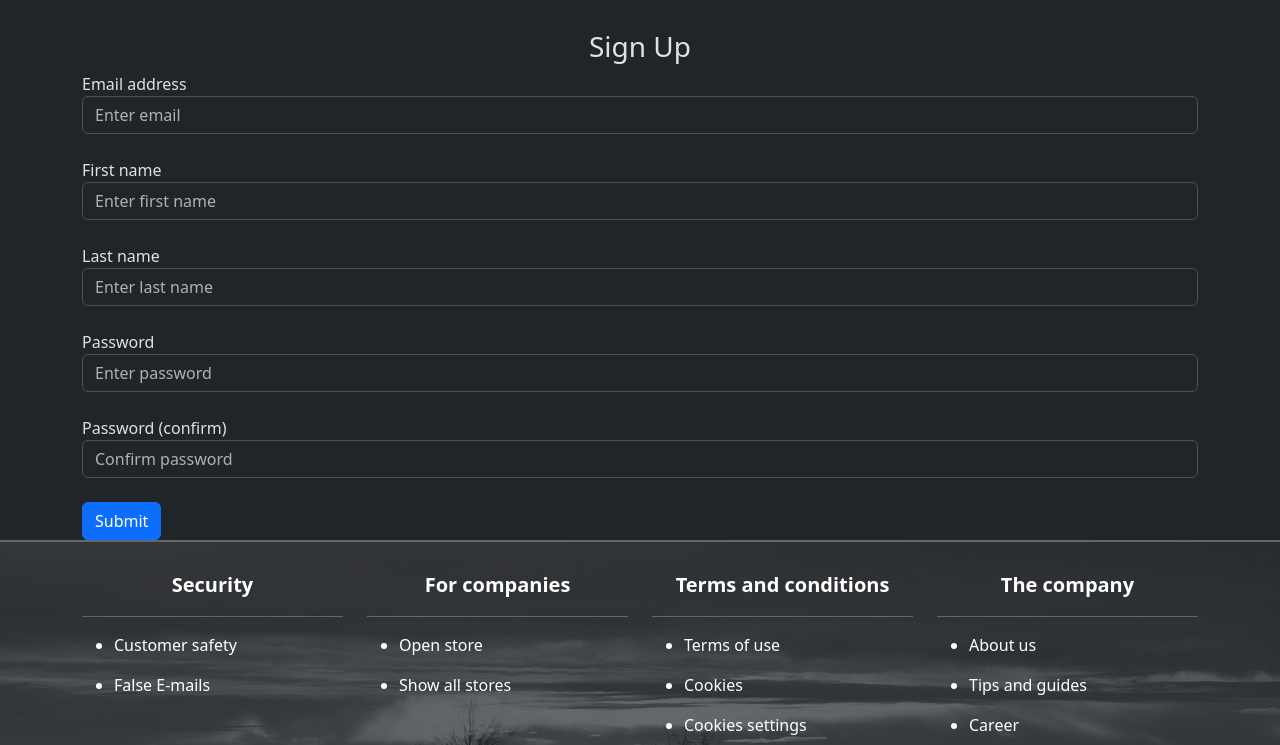
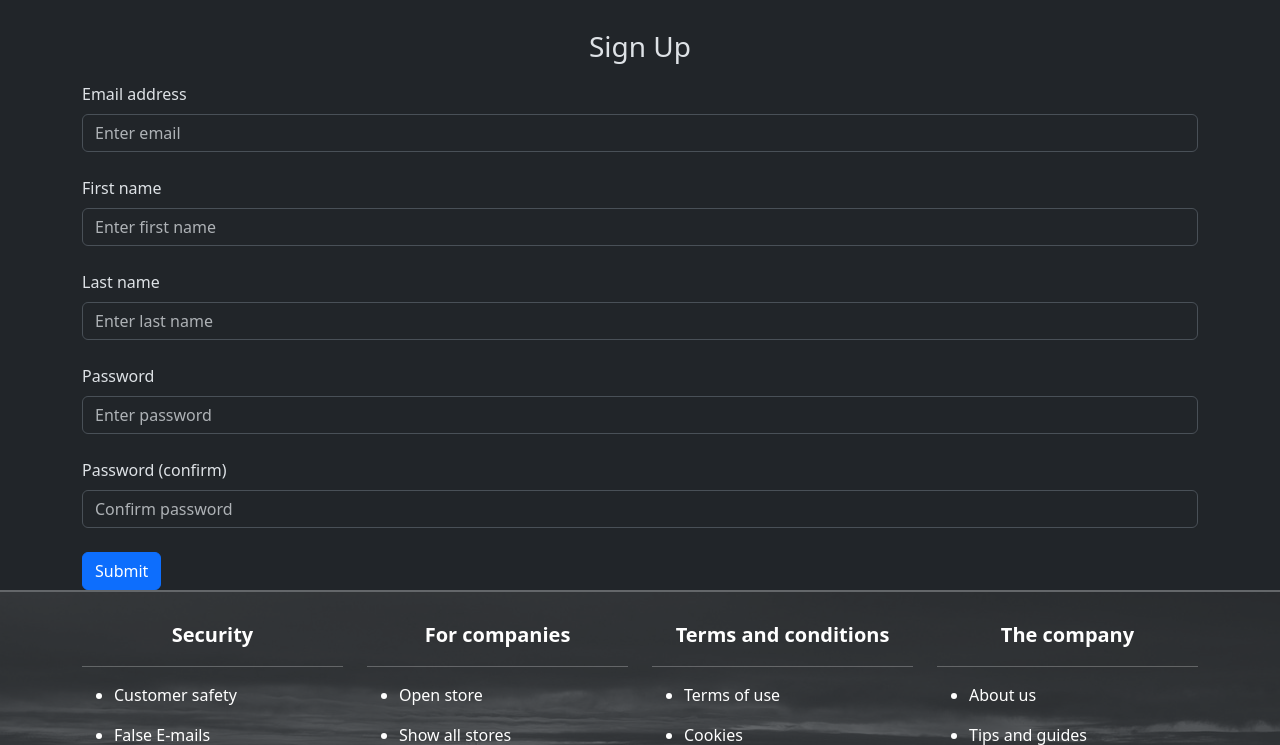
Before and after one commit to Marmak95/Python_Website, a Python web app: template website/templates/signUp.html in a window 1280 px wide. Shown: the part 57-802 px from the top of the page. Run offline with Jinja, Linux system fonts and the light colour scheme; the template is opened without the code that fills it, so the values that code supplies are empty.

Commit message:
Slight padding adjustments + README.md update

```diff
--- a/website/static/styles.css
+++ b/website/static/styles.css
@@ -8,8 +8,14 @@ body {
 
 .top-text {
     padding-top: 30px;
+    padding-bottom: 10px;
 }
 
+.form-text-info {
+    padding-bottom: 8px;
+}
+
+/* Footer improvement with a background image */
 .footer {
     position: relative; /* Needed for stacking context */
     color: #fff;
--- a/website/templates/home.html
+++ b/website/templates/home.html
@@ -3,7 +3,7 @@
     <script src="../static/index.js"></script>
 {% endblock %}
 {% block content %}
-<h1 align="center">Notes</h1>
+<h3 class="top-text" align="center">Notes</h3>
 <ul class="list-group list-group-flush" id="notes">
     {% for note in user.notes %}
         <li class="list-group-item">
--- a/website/templates/login.html
+++ b/website/templates/login.html
@@ -8,12 +8,12 @@
     <form method="POST">
         <h3 class="top-text" align="center"> Login </h3>
         <div class="form-group">
-            <label for="email">Email address</label>
+            <label class="form-text-info" for="email">Email address</label>
             <input type="email" class="form-control" id="email" name="email" placeholder="Enter email"/>
         </div>
         <br>
         <div class="form-group">
-            <label for="password">Password</label>
+            <label class="form-text-info" for="password">Password</label>
             <input type="password" class="form-control" id="password" name="password" placeholder="Enter password"/>
         </div>
         <br>
--- a/website/templates/signUp.html
+++ b/website/templates/signUp.html
@@ -8,27 +8,27 @@
     <form method="POST">
         <h3 class="top-text" align="center"> Sign Up </h3>
         <div class="form-group">
-            <label for="email">Email address</label>
+            <label class="form-text-info" for="email">Email address</label>
             <input type="email" class="form-control" id="email" name="email" placeholder="Enter email"/>
         </div>
         <br>
         <div class="form-group">
-            <label for="firstName">First name</label>
+            <label class="form-text-info" for="firstName">First name</label>
             <input type="text" class="form-control" id="firstName" name="firstName" placeholder="Enter first name"/>
         </div>
         <br>
         <div class="form-group">
-            <label for="lastName">Last name</label>
+            <label class="form-text-info" for="lastName">Last name</label>
             <input type="text" class="form-control" id="lastName" name="lastName" placeholder="Enter last name"/>
         </div>
         <br>
         <div class="form-group">
-            <label for="password1">Password</label>
+            <label class="form-text-info" for="password1">Password</label>
             <input type="password" class="form-control" id="password1" name="password1" placeholder="Enter password"/>
         </div>
         <br>
         <div class="form-group">
-            <label for="password2">Password (confirm)</label>
+            <label class="form-text-info" for="password2">Password (confirm)</label>
             <input type="password" class="form-control" id="password2" name="password2" placeholder="Confirm password"/>
         </div>
         <br>
```
Also changed, not shown: README.md.
